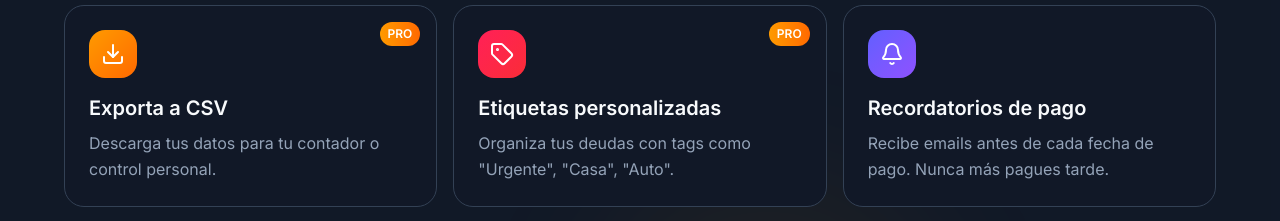
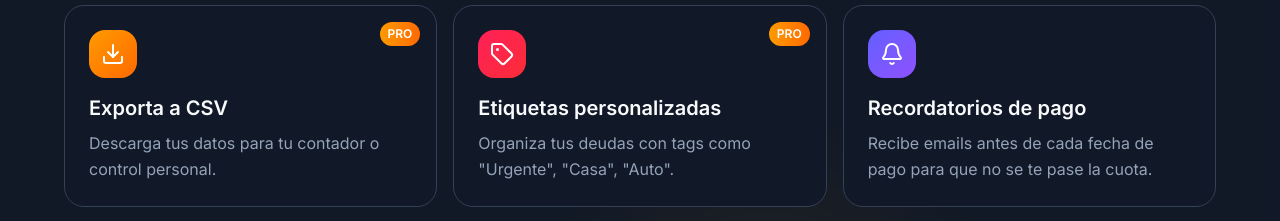
Before and after one commit to jcani0496/rutacero, a Next.js app: page / in a window 1280 px wide. Shown: the part 1660-1881 px from the top of the page. Built offline with nearby package versions, Linux system fonts and the light colour scheme; no server answers.

Commit message:
chore(landing): replace unsupported claims with verifiable copy

```diff
--- a/src/app/(app)/plan/plan-client.tsx
+++ b/src/app/(app)/plan/plan-client.tsx
@@ -127,7 +127,7 @@ export function PlanClient({
     monthlyIncome,
     monthlyExpenses,
     upgradeTitle = 'Ya generaste el plan. PRO te ayuda a ejecutarlo mejor.',
-    upgradeDescription = 'Este es el mejor momento para subir si quieres comparar estrategias, fijar metas por deuda y simular pagos extra antes de comprometerte.',
+    upgradeDescription = 'Sube a PRO si quieres comparar estrategias, fijar metas por deuda y simular pagos extra antes de comprometerte.',
     upgradeCtaLabel = 'Activar PRO',
     upgradeCtaHref = '/checkout?cta_context=plan',
     upgradeBullets = [
--- a/src/components/landing/cta-section.tsx
+++ b/src/components/landing/cta-section.tsx
@@ -166,7 +166,7 @@ export function CTASection({
                         transition={{ duration: 0.6, delay: 0.4 }}
                         className="mt-8 text-sm text-muted-foreground"
                     >
-                        Sin tarjeta de crédito • Configuración en 2 minutos • Cancela cuando quieras
+                        Sin tarjeta de crédito • Sin conexión bancaria • Cancela cuando quieras
                     </motion.p>
                 </div>
             </div>
--- a/src/components/landing/features.tsx
+++ b/src/components/landing/features.tsx
@@ -61,7 +61,7 @@ const features = [
     {
         icon: Bell,
         title: 'Recordatorios de pago',
-        description: 'Recibe emails antes de cada fecha de pago. Nunca más pagues tarde.',
+        description: 'Recibe emails antes de cada fecha de pago para que no se te pase la cuota.',
         gradient: 'from-indigo-500 to-violet-500',
         span: 'col-span-1',
     },
--- a/src/lib/launch/experience.ts
+++ b/src/lib/launch/experience.ts
@@ -107,7 +107,7 @@ const DEFAULT_COPY: LaunchCopyBlock = {
     pricingFinalCtaLabel: 'Empezar con PRO',
     planUpgradeTitle: 'Ya generaste el plan. PRO te ayuda a ejecutarlo mejor.',
     planUpgradeDescription:
-        'Este es el mejor momento para subir si quieres comparar estrategias, fijar metas por deuda y simular pagos extra antes de comprometerte.',
+        'Sube a PRO si quieres comparar estrategias, fijar metas por deuda y simular pagos extra antes de comprometerte.',
     planUpgradeCtaLabel: 'Activar PRO',
     planUpgradeBullets: [
         'Compara estrategias y escenarios antes de cambiar tu plan.',
```
